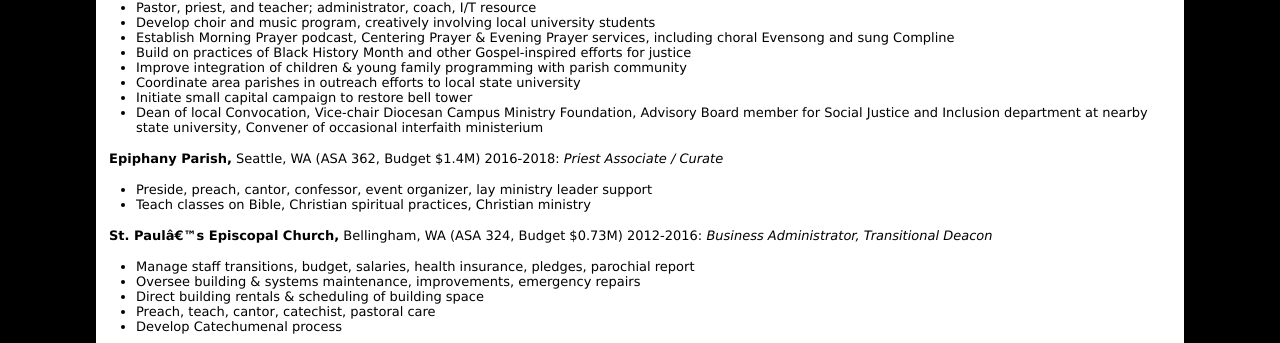
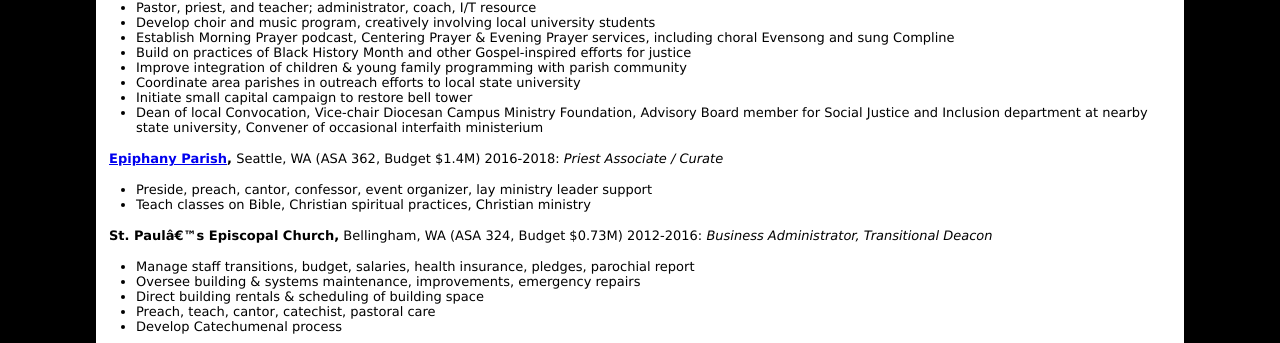
Before and after one commit to toddfoster/toddfoster.github.com, a Jekyll site: the page built from resume.md, in a window 1280 px wide. Shown: the part 469-812 px from the top of the page. Built offline with Jekyll 4.4.1, drawn with Linux system fonts in a browser that asks for light colours; part of the change alters nothing that is shown.

```diff
--- a/resume.md
+++ b/resume.md
@@ -30,7 +30,7 @@ _(Contact information omitted from online version)_
 *  Initiate small capital campaign to restore bell tower
 *  Dean of local Convocation, Vice-chair Diocesan Campus Ministry Foundation, Advisory Board member for Social Justice and Inclusion department at nearby state university, Convener of occasional interfaith ministerium
 
-**Epiphany Parish,** Seattle, WA (ASA 362, Budget $1.4M)	2016-2018: _Priest Associate / Curate_
+**[Epiphany Parish](https://epiphanyseattle.org/),** Seattle, WA (ASA 362, Budget $1.4M)	2016-2018: _Priest Associate / Curate_
 * Preside, preach, cantor, confessor, event organizer, lay ministry leader support
 * Teach classes on Bible, Christian spiritual practices, Christian ministry
 
```
